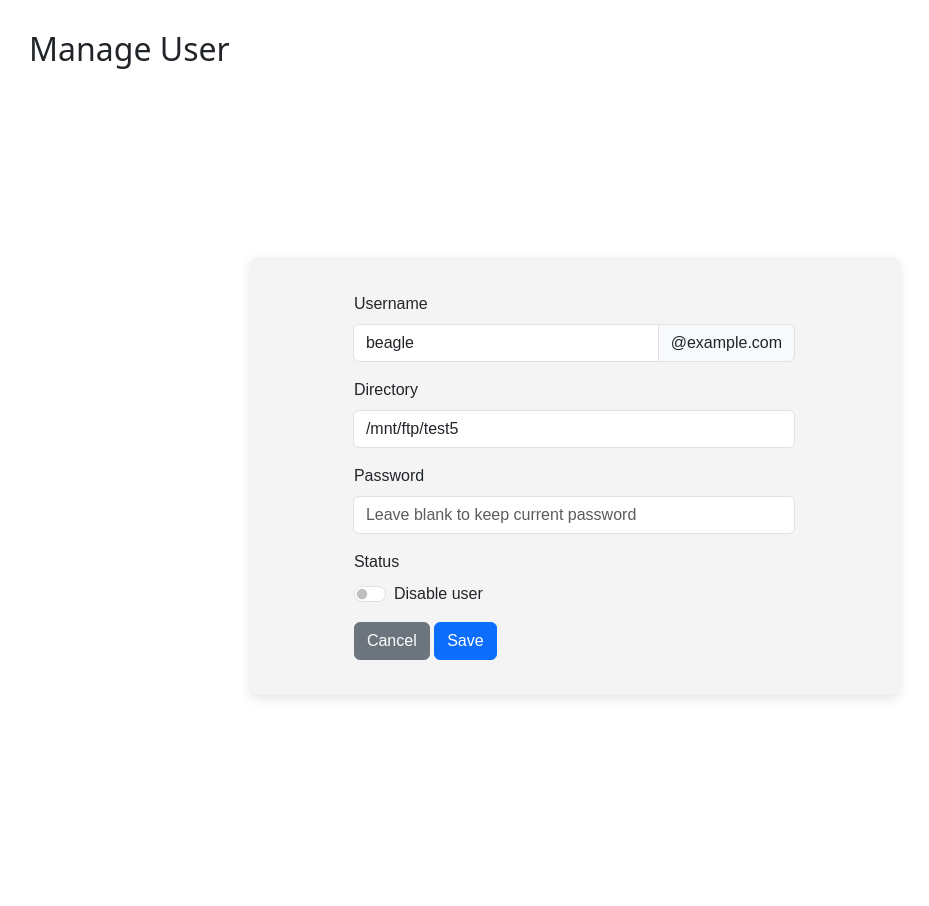
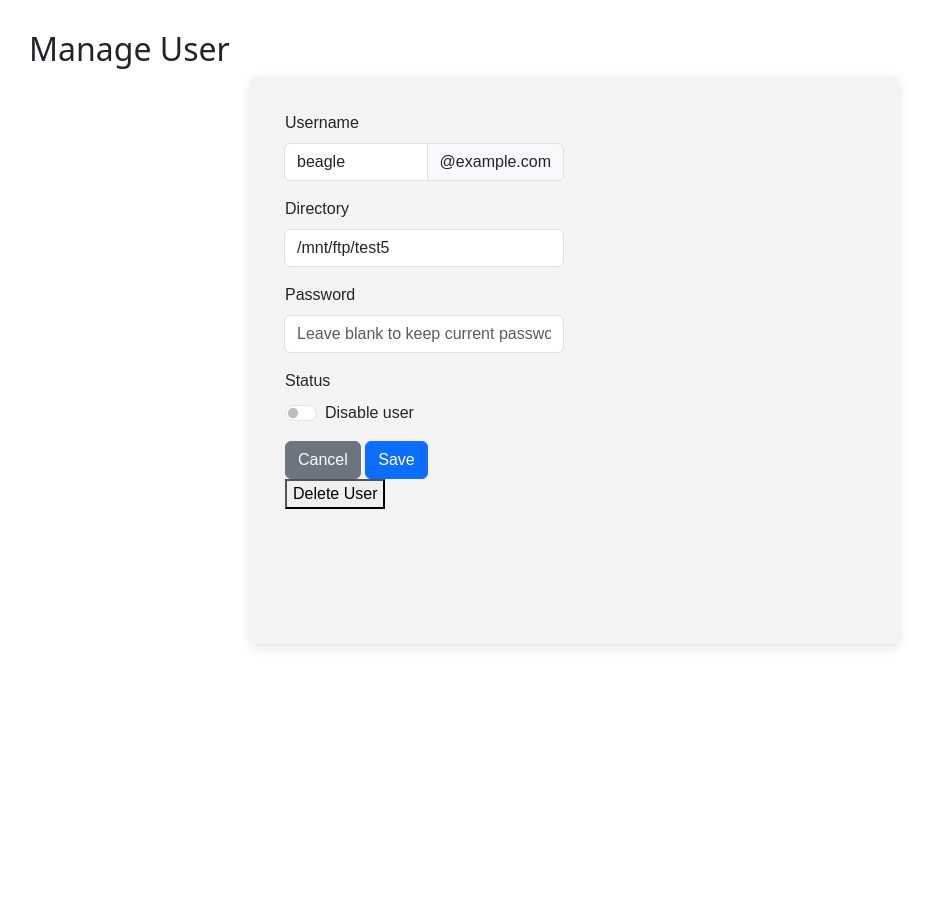
Before and after one commit to sanashii/proftpd_flask, a Flask app: page /manage_user/105421 in a window 1280 px wide. Shown: the part 70-976 px from the top of the page, without its empty margins (65-994 px from the left). After the commit the page ends 718 px from the top, so only its background shows below. Run offline with Flask 3, Linux system fonts and the light colour scheme; a user stored in the database is signed in; data comes from the database, SQL or seed files in the repository; both versions use the stored data as it was after the commit.

Commit message:
fixed manage user css

```diff
--- a/static/manage-user.css
+++ b/static/manage-user.css
@@ -1,25 +1,32 @@
-.main-container{
-    font-family: Arial, sans-serif;
-    background-color: white;
+.content-section{
+    margin: 30px;
+}
+
+.main-container {
     display: flex;
     justify-content: center;
-    align-items: center;
-    height: 100vh;
-    margin: 0;
-    flex-direction: column;
+    height: auto;
+    font-family: Arial, sans-serif;
 }
 
-.manage-user-container{
-    column-count: 2;
+.manage-user-container {
+    display: grid;
+    grid-template-columns: 1fr 1fr; /* Two equal-width columns */
+    grid-template-rows: repeat(6, auto); /* Five rows */
+    gap: 20px;
     background-color: #f4f4f4;
     padding: 35px;
     border-radius: 8px;
     box-shadow: 0px 4px 12px rgba(0, 0, 0, 0.1);
     width: 650px;
-    display: flex;
-    justify-content: center;
-    align-items: center;
-    height: auto;
-    margin: 0;
-    flex-direction: column;
 }
+
+/* First column styling */
+.first-column {
+    grid-column: 1;
+}
+
+/* Second column styling */
+.second-column {
+    grid-column: 2;
+}
--- a/templates/home.html
+++ b/templates/home.html
@@ -4,7 +4,7 @@
     <meta charset="UTF-8">
     <meta name="viewport" content="width=device-width, initial-scale=1.0">
     <title>Home Component</title>
-    <link rel="stylesheet" href="static/home.css">
+    <!-- <link rel="stylesheet" href="static/home.css"> -->
     <script src="/static/scripts.js"></script>
     <script>$('.dropdown-toggle').dropdown()</script>
     <script src="https://code.jquery.com/jquery-3.7.1.min.js" integrity="sha256-/JqT3SQfawRcv/BIHPThkBvs0OEvtFFmqPF/lYI/Cxo=" crossorigin="anonymous"></script>
--- a/templates/index.html
+++ b/templates/index.html
@@ -3,7 +3,8 @@
 <head>
     <meta charset="UTF-8">
     <title>ProFTPD Main Page</title>
-    <link rel="stylesheet" href="static/home.css">
+    <link rel="stylesheet" href="{{ url_for('static', filename='home.css') }}">
+    <link rel="stylesheet" href="{{ url_for('static', filename='manage-user.css') }}">
     <script src="/static/scripts.js"></script>
     <script>$('.dropdown-toggle').dropdown()</script>
     <script src="https://code.jquery.com/jquery-3.7.1.min.js" integrity="sha256-/JqT3SQfawRcv/BIHPThkBvs0OEvtFFmqPF/lYI/Cxo=" crossorigin="anonymous"></script>
--- a/templates/manage_user.html
+++ b/templates/manage_user.html
@@ -4,7 +4,6 @@
     <meta charset="UTF-8">
     <meta name="viewport" content="width=device-width, initial-scale=1.0">
     <title>Manage User Component</title>
-    <link rel="stylesheet" href="static/manage-user.css">
     <script src="/static/scripts.js"></script>
 
     <!-- Bootstrap CSS -->
--- a/templates/manage_user_component.html
+++ b/templates/manage_user_component.html
@@ -4,7 +4,7 @@
     <meta charset="UTF-8">
     <meta name="viewport" content="width=device-width, initial-scale=1.0">
     <title>Manage User Component</title>
-    <link rel="stylesheet" href="static/manage-user.css">
+    <!-- <link rel="stylesheet" href="static/manage-user.css"> -->
     <script src="/static/scripts.js"></script>
 
     <!-- Bootstrap CSS -->
@@ -18,7 +18,12 @@
             <div class="manage-user-container">
                 <form action="{{ url_for('update_user') }}" method="POST">
                     <input type="hidden" name="user_id" value="{{ user.id }}">
+                    <div class="first-column">
 
+                    </div>
+
+
+                    <div class="second-column">
                         <div class="input-group mb-3">
                             <label for="username" class="form-label">Username</label>
                             <div class="input-group">
@@ -45,6 +50,7 @@
                             <label class="form-label">Status</label>
                             <div class="form-check form-switch">
                                 <input class="form-check-input" type="checkbox" role="switch" id="status-switch" name="status_switch" value="Disabled"
+                                    aria-checked="{% if user.status == 'Disabled' %}true{% else %}false{% endif %}"
                                     {% if user.status == 'Disabled' %}checked{% endif %}>
                                 <label class="form-check-label" for="status-switch">Disable user</label>
                             </div>
@@ -54,6 +60,8 @@
                             <button type="button" class="btn btn-secondary" onclick='window.location.href="/home"'>Cancel</button>
                             <button type="submit" class="btn btn-primary">Save</button>
                         </div>
+                        <button type="submit">Delete User</button>
+                    </div>
                 </form>
             </div>
         </div>
```
Also changed, not shown: instance/users.db, 1 other file. Lines whose indentation alone changed are shown as unchanged.
